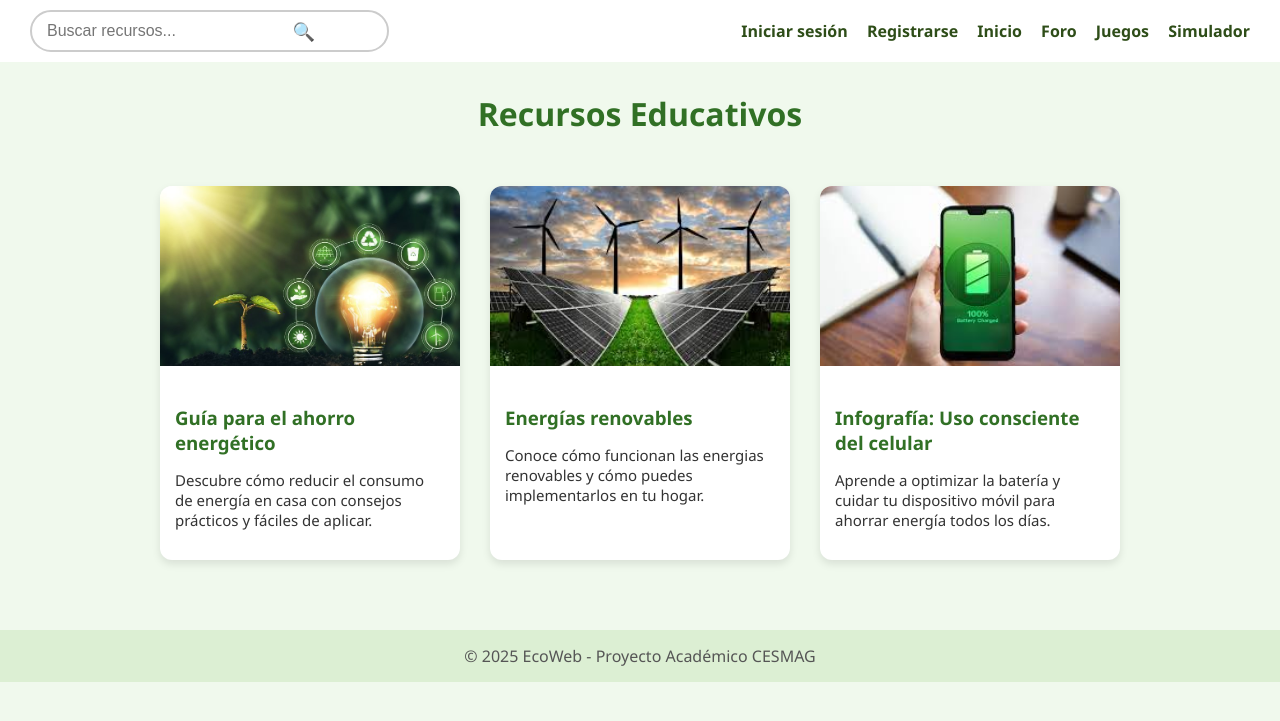
After one commit to proyectocesmageie/beta, a PHP site: page /recursos.php in a window 1280 px wide. The commit adds this page. Shown: the top 721 px of the page. Run offline with PHP 8.4, Linux system fonts and the light colour scheme.

Commit message:
rescursos y foro

```diff
--- a/src/index.html
+++ b/src/index.html
@@ -105,8 +105,8 @@
     <div class="menu-right">
        <a href="sigin.html">Iniciar sesión</a>
         <a href="sigup.html">Registrarse</a>
-        <a href="recurso.html">Recursos</a>
-      <a href="foro.html">Foro</a>
+        <a href="recursos.php">Recursos</a>
+      <a href="foro.php">Foro</a>
       <a href="juegos.html">Juegos</a>
       <a href="simulador.html">Simulador</a>
     </div>
--- a/src/login.php
+++ b/src/login.php
@@ -18,6 +18,7 @@ if ($_SERVER["REQUEST_METHOD"] == "POST") {
 
         if (password_verify($contraseña, $hash)) {
             $_SESSION['nombre'] = $usuario['nombre']; // guardamos nombre
+            $_SESSION['id_usuario'] = $usuario['id_usuario']; // para publicar
             $_SESSION['correo'] = $usuario['correo']; // opcional
 
             echo "<script>window.location.href='index.php';</script>";
--- /dev/null
+++ b/src/recursos.php
@@ -0,0 +1,176 @@
+<?php session_start(); ?>
+<!DOCTYPE html>
+<html lang="es">
+<head>
+  <meta charset="UTF-8">
+  <title>Recursos Educativos - EcoWeb</title>
+  <style>
+    body {
+      margin: 0;
+      font-family: 'Segoe UI', sans-serif;
+      background-color: #f0f9ed;
+    }
+
+    header {
+      display: flex;
+      justify-content: space-between;
+      align-items: center;
+      background-color: white;
+      padding: 10px 30px;
+    }
+
+    .buscador {
+      position: relative;
+      width: 300px;
+    }
+
+    .buscador input[type="text"] {
+      width: 100%;
+      padding: 10px 40px 10px 15px;
+      border: 2px solid #ccc;
+      border-radius: 25px;
+      font-size: 16px;
+    }
+
+    .buscador .icono-lupa {
+      position: absolute;
+      top: 50%;
+      right: 15px;
+      transform: translateY(-50%);
+      font-size: 18px;
+      color: #888;
+    }
+
+    .menu-right a {
+      margin-left: 15px;
+      color: #2e4d18;
+      font-weight: bold;
+      text-decoration: none;
+    }
+
+    .menu-right a:hover {
+      text-decoration: underline;
+    }
+
+    .menu-right span {
+      margin-left: 10px;
+      font-weight: bold;
+    }
+
+    h1 {
+      text-align: center;
+      color: #317025;
+      margin-top: 30px;
+    }
+
+    .recursos {
+      display: flex;
+      flex-wrap: wrap;
+      justify-content: center;
+      gap: 30px;
+      padding: 30px;
+    }
+
+    .recurso {
+      background-color: #ffffff;
+      border-radius: 12px;
+      box-shadow: 0 4px 8px rgba(0,0,0,0.1);
+      width: 300px;
+      transition: transform 0.2s ease-in-out;
+    }
+
+    .recurso:hover {
+      transform: scale(1.03);
+    }
+
+    .recurso img {
+      width: 100%;
+      height: 180px;
+      border-top-left-radius: 12px;
+      border-top-right-radius: 12px;
+      object-fit: cover;
+    }
+
+    .recurso .contenido {
+      padding: 15px;
+    }
+
+    .recurso h3 {
+      color: #317025;
+      margin-bottom: 10px;
+    }
+
+    .recurso p {
+      color: #333;
+      font-size: 15px;
+    }
+
+    footer {
+      text-align: center;
+      padding: 15px;
+      background-color: #dcefd3;
+      color: #555;
+      margin-top: 40px;
+    }
+  </style>
+</head>
+<body>
+
+  <header>
+    <div class="buscador">
+      <input type="text" placeholder="Buscar recursos...">
+      <span class="icono-lupa">&#128269;</span>
+    </div>
+
+    <div class="menu-right">
+
+    <?php if (isset($_SESSION['nombre'])): ?>
+        <span>👋 <?php echo htmlspecialchars($_SESSION['nombre']); ?></span>
+        <a href="logout.php">Cerrar sesión</a>
+      <?php else: ?>
+        <a href="sigin.html">Iniciar sesión</a>
+        <a href="sigup.html">Registrarse</a>
+      <?php endif; ?>
+      <a href="index.php">Inicio</a>
+      <a href="foro.html">Foro</a>
+      <a href="juegos.html">Juegos</a>
+      <a href="simulador.html">Simulador</a>
+
+
+    </div>
+  </header>
+
+  <h1>Recursos Educativos</h1>
+
+  <div class="recursos">
+    <div class="recurso">
+      <img src="./icons/Ahorro energetico.jpg" alt="Recurso 1">
+      <div class="contenido">
+        <h3>Guía para el ahorro energético</h3>
+        <p>Descubre cómo reducir el consumo de energía en casa con consejos prácticos y fáciles de aplicar.</p>
+      </div>
+    </div>
+
+    <div class="recurso">
+      <img src="./icons/Energia renovables.jpeg" alt="Recurso 2">
+      <div class="contenido">
+        <h3>Energías renovables</h3>
+        <p>Conoce cómo funcionan las energias renovables y cómo puedes implementarlos en tu hogar.</p>
+      </div>
+    </div>
+
+    <div class="recurso">
+      <img src="./icons/Celular.jpeg" alt="Recurso 3">
+      <div class="contenido">
+        <h3>Infografía: Uso consciente del celular</h3>
+        <p>Aprende a optimizar la batería y cuidar tu dispositivo móvil para ahorrar energía todos los días.</p>
+      </div>
+    </div>
+  </div>
+
+  <footer>
+    © 2025 EcoWeb - Proyecto Académico CESMAG
+  </footer>
+
+</body>
+</html>
--- a/src/sigin.html
+++ b/src/sigin.html
@@ -138,9 +138,9 @@
 
   <!-- Navegación superior derecha -->
   <div class="navegacion">
-    <a href="beta/index.html">Inicio</a>
-    <a href="recursos.html">Recursos</a>
-    <a href="foro.html">Foro</a>
+    <a href="index.html">Inicio</a>
+    <a href="recursos.php">Recursos</a>
+    <a href="foro.php">Foro</a>
     <a href="juegos.html">Juegos</a>
     <a href="simulador.html">Simulador</a>
   </div>
--- a/src/sigup.html
+++ b/src/sigup.html
@@ -138,9 +138,9 @@
 
   <!-- Navegación superior derecha -->
   <div class="navegacion">
-    <a href="file:///C:/xampp/htdocs/beta/index.html">Inicio</a>
-    <a href="recurso.html">Recursos</a>
-    <a href="foro.html">Foro</a>
+    <a href="index.html">Inicio</a>
+    <a href="recursos.php">Recursos</a>
+    <a href="foro.php">Foro</a>
     <a href="juegos.html">Juegos</a>
     <a href="simulador.html">Simulador</a>
   </div>
```
Also changed, not shown: src/comentario_guardar.php (added, +18 -0 lines), src/foro.php (added, +182 -0 lines), src/foro_guardar.php (added, +18 -0 lines), src/index.php (+7 -5 lines), src/icons/Ahorro energetico.jpg (added), src/icons/Celular.jpeg (added), src/icons/Energia renovables.jpeg (added).
